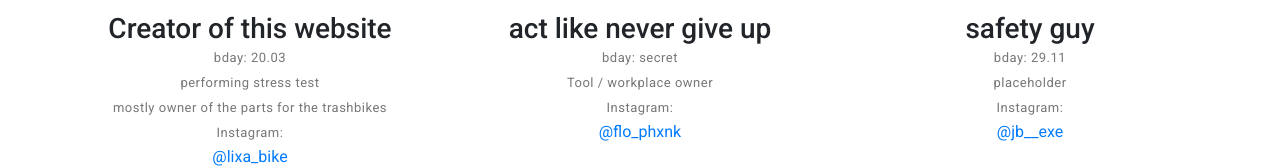
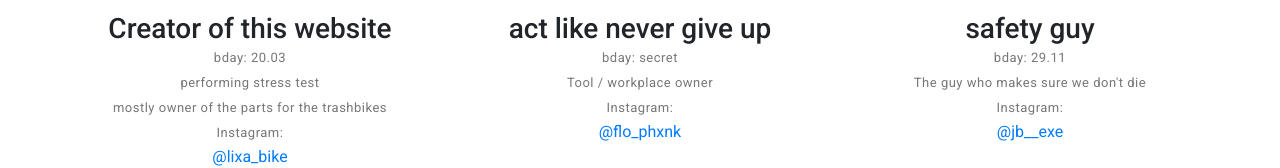
Before and after one commit to allstergamer/allstergamer.github.io, a plain HTML site: page WB/about.html in a window 1280 px wide. Shown: the part 1157-1325 px from the top of the page. Drawn offline with Linux system fonts and the light colour scheme.

Commit message:
Update about.html

```diff
--- a/WB/about.html
+++ b/WB/about.html
@@ -142,7 +142,7 @@ https://templatemo.com/tm-537-art-factory
                             <h5 class="service-title">Jerome</h5>
                             <h3>safety guy</h3>
                             <p>bday: 29.11 </p>
-                            <p>placeholder</p>
+                            <p>The guy who makes sure we don't die</p>
                             <p>Instagram: </p> <a rel="nofollow" href="https://www.instagram.com/jb__exe/">@jb__exe</a>
                         </div>
                     </div>
```
